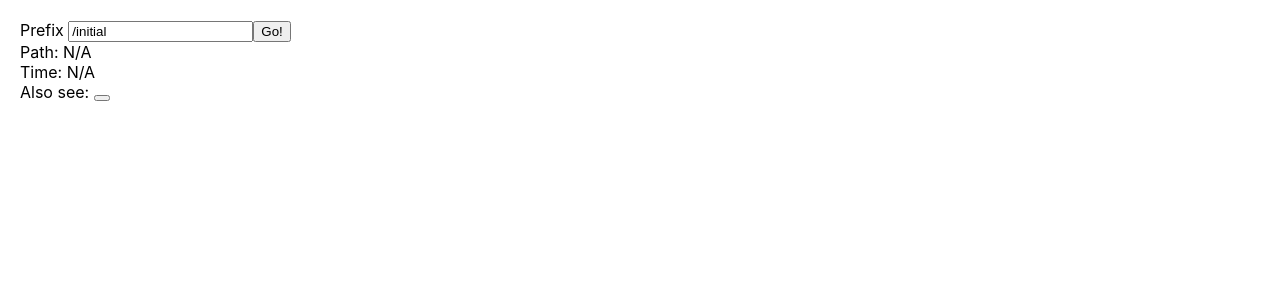
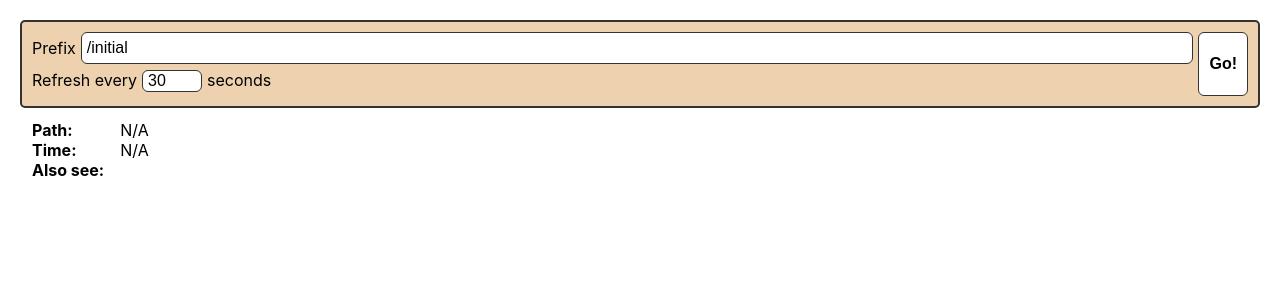
Before and after one commit to kodikos/app-data-fetcher, a React (Create React App) app: page / in a window 1280 px wide. Shown: the top 300 px of the page. Built offline with nearby package versions, Linux system fonts and the light colour scheme; no server answers.

Commit message:
Better explain it. Style the HTML

```diff
--- a/src/App.css
+++ b/src/App.css
@@ -1 +1,93 @@
 body,  html { margin: 10px }
+
+main {
+    padding: 12px;
+}
+
+button {
+    padding: 0px;
+    cursor: pointer;
+}
+
+main button {
+    border: 0px;
+    background: 0px;
+    font-size: inherit;
+    text-decoration: underline;
+    color: #0000FF;
+}
+
+main > *:nth-child(odd) {
+    font-weight: bold;
+}
+
+form {
+    display: flex;
+    flex-direction: column;
+    background: #eed2af;
+    border: 2px solid #333;
+    border-radius: 5px;
+    padding: 10px;
+    line-height: 2em;
+}
+
+form input, form button {
+    border: 1px solid #333;
+    border-radius: 6px;
+    padding: 1px 5px;
+    background: #FFF;
+    font-size: inherit;
+}
+
+form input {
+    margin: 0px 5px;
+    min-width: 3em;
+}
+
+form input.refresh {
+    width: 3em;
+}
+
+form .prefixField label {
+    display: flex;
+    flex-direction: column;
+    width: 100%;
+}
+
+form button {
+    font-weight: bolder;
+    padding-left: 10px;
+    padding-right: 10px;
+    width: 100%;
+}
+
+@media (min-width: 400px) {
+    form {
+        flex-direction: row;
+        flex-wrap: wrap;
+    }
+
+    form > div {
+        flex-grow: 1;
+    }
+
+    form .prefixField label {
+        display: flex;
+        flex-direction: row;
+        width: 100%;
+    }
+
+    form .prefixField label input {
+        flex-grow: 1;
+    }
+
+    form button {
+        width: auto;
+    }
+
+    main {
+        display: grid;
+        grid-template-columns: max-content auto;
+        gap: 0px 1em;
+    }
+}
--- a/src/App.js
+++ b/src/App.js
@@ -17,25 +17,48 @@ function ContentFetcher({ prefix, setPrefix })  {
   }, [prefix]);
 
   return (
-    <>
-      <div>Path: {content.path}</div>
-      <div>Time: {content.time}</div>
-      <div>Also see: <button onClick={() => setPrefix(content.nextUrl)}>{content.nextUrl}</button></div>
-    </>
+    <main>
+      <div>Path:</div><div>{content.path}</div>
+      <div>Time:</div><div>{content.time}</div>
+      <div>Also see:</div>
+      <div><button onClick={() => setPrefix(content.nextUrl)}>{content.nextUrl}</button></div>
+    </main>
   );
 }
 
 function SettingsForm({ onChange, prefix }) {
   const [ fieldPrefix, setFieldPrefix ] = useState(prefix);
+  const [ fieldRefresh, setFieldRefresh ]  = useState(30);
 
   useEffect(() => {
     setFieldPrefix(prefix);
   }, [prefix]);
 
   return <form onSubmit={(e) => e.preventDefault()}>
-    <label>Prefix <input type="text" value={fieldPrefix} onChange={(e) => setFieldPrefix(e.target.value)} /></label>
+    <div>
+      <div className="prefixField">
+        <label>Prefix
+          <input
+            type="text"
+            value={fieldPrefix}
+            onChange={(e) => setFieldPrefix(e.target.value)}
+          />
+        </label>
+      </div>
+      <div>
+        <label>Refresh every
+          <input
+            className="refresh"
+            type="text"
+            value={fieldRefresh}
+            onChange={(e) => setFieldRefresh(e.target.value)}
+          />
+          seconds
+        </label>
+      </div>
+    </div>
     <button onClick={() => {
-      onChange(fieldPrefix);
+      onChange(fieldPrefix, fieldRefresh);
     }}>Go!</button>
   </form>;
 }
```
Also changed, not shown: 1 other file (tests, documents, lock files or other folders).
